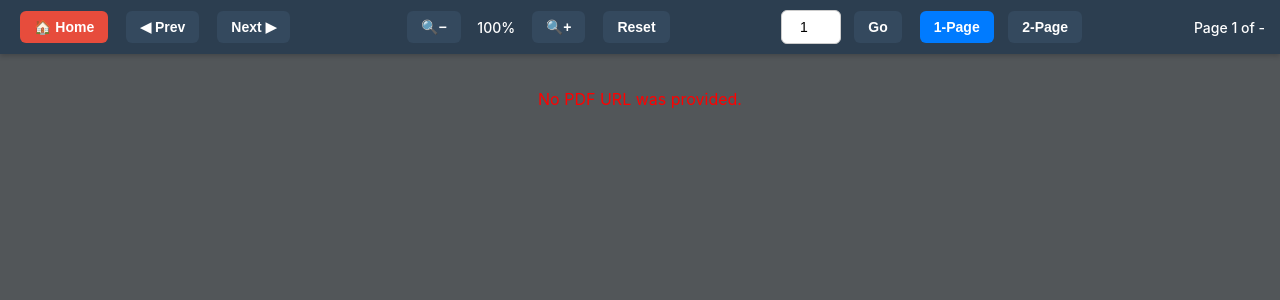
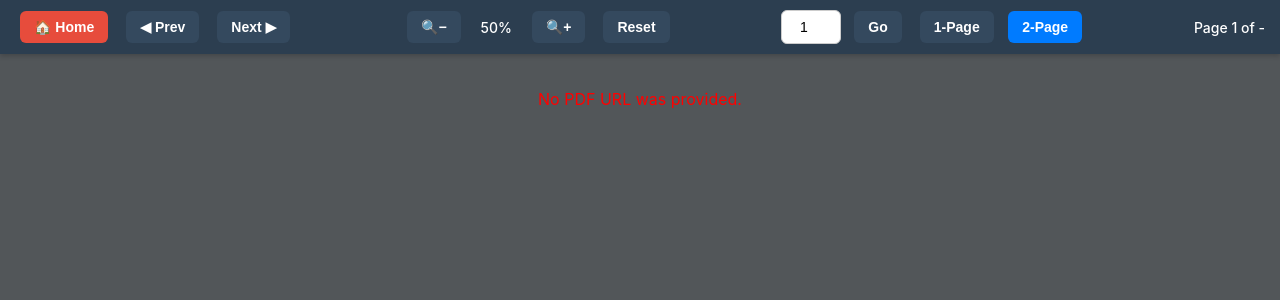
Before and after one commit to aovmod/bookviewer, a Flask app: template templates/viewer.html in a window 1280 px wide. Shown: the top 300 px of the page. Run offline with Flask 3, Linux system fonts and the light colour scheme; the template is opened without the code that fills it, so the values that code supplies are empty.

Commit message:
autozoom based on size

```diff
--- a/static/js/viewer.js
+++ b/static/js/viewer.js
@@ -7,7 +7,8 @@ pdfjsLib.GlobalWorkerOptions.workerSrc = '/static/js/pdf.worker.mjs';
 // ------------------------------------------------------------
 
 let pdfDoc = null;
-let isDualView = false;
+const isMobileViewport = window.matchMedia("(max-width: 700px)").matches;
+let isDualView = !isMobileViewport;
 
 // Safe query string extraction to catch dashboard chapter selections
 const urlParams = new URLSearchParams(window.location.search);
@@ -17,7 +18,10 @@ let pageNum = (!isNaN(targetPage) && targetPage > 0) ? targetPage : 1;
 const container = document.getElementById("pdf-container");
 if (container) {
     container.setAttribute("tabindex", "0");
+    container.className = isDualView ? "dual-page" : "single-page";
 }
+document.getElementById("single-view-btn").classList.toggle("active", !isDualView);
+document.getElementById("dual-view-btn").classList.toggle("active", isDualView);
 const metaElement = document.getElementById("pdf-metadata");
 
 // ------------------------------------------------------------
--- a/templates/viewer.html
+++ b/templates/viewer.html
@@ -119,7 +119,7 @@
 
     <div class="zoom-group">
         <button id="zoom-out-btn" title="Zoom Out">🔍−</button>
-        <span id="zoom-level">100%</span>
+        <span id="zoom-level">50%</span>
         <button id="zoom-in-btn" title="Zoom In">🔍+</button>
         <button id="zoom-reset-btn" title="Reset Zoom">Reset</button>
     </div>
@@ -129,8 +129,8 @@
         <button id="jump-btn">Go</button>
 
         <span id="view-mode-section">
-            <button id="single-view-btn" class="active">1-Page</button>
-            <button id="dual-view-btn">2-Page</button>
+            <button id="single-view-btn">1-Page</button>
+            <button id="dual-view-btn" class="active">2-Page</button>
         </span>
     </div>
 
@@ -139,14 +139,14 @@
 
     <div id="pdf-metadata" data-url="{{ pdf_url }}" style="display: none;"></div>
 
-    <div id="pdf-container" class="single-page"></div>
+    <div id="pdf-container" class="dual-page"></div>
 
     <script type="module" src="{{ url_for('static', filename='js/viewer.js') }}"></script>
 
     <!-- Safe CSS Variable-based Zoom Control -->
     <script>
         document.addEventListener('DOMContentLoaded', () => {
-            let currentScale = 1.0;
+            let currentScale = window.matchMedia('(max-width: 700px)').matches ? 1.0 : 0.5;
             const step = 0.15;
             const minScale = 0.3;
             const maxScale = 2.5;
@@ -161,6 +161,8 @@
                     zoomDisplay.innerText = `${Math.round(currentScale * 100)}%`;
                 }
             }
+
+            applyZoom(currentScale);
 
             // Toolbar Button Bindings
             document.getElementById('zoom-in-btn')?.addEventListener('click', () => applyZoom(currentScale + step));
```
